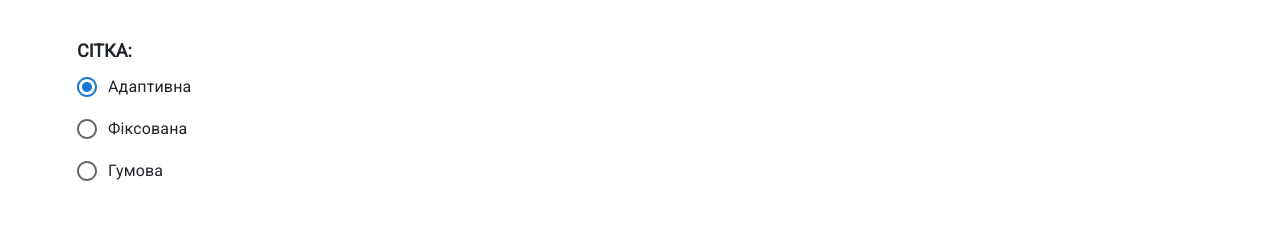
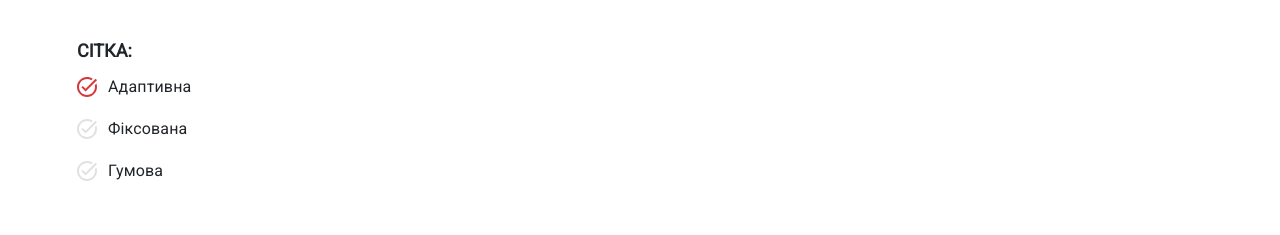
Before and after one commit to xSemuel/project-nerds, a React (Create React App) app: page /store in a window 1280 px wide. Shown: the part 496-731 px from the top of the page. Built offline with nearby package versions, Linux system fonts and the light colour scheme.

Commit message:
feat: added icon for RadioButtonGroup component

```diff
--- a/src/components/radio-group/RadioButtonGroup.jsx
+++ b/src/components/radio-group/RadioButtonGroup.jsx
@@ -1,23 +1,13 @@
 /** @jsxImportSource @emotion/react */
 import { Radio, RadioGroup, FormControlLabel, FormControl, Typography } from '@mui/material';
 import { css } from '@emotion/react'
-import radioButtonOn from './img/radio-on.svg';
-import radioButtonOff from './img/radio-off.svg';
+import TaskAltOutlinedIcon from '@mui/icons-material/TaskAltOutlined';
 
 const titleFilterCost = css`
   font-weight: 700;
   font-size: 18px;
   line-height: 30px;
   text-transform: uppercase;
-`
-
-const radioButtonStyle = css`
-      color: #444444;
-      border: 5px;
-      background-image: url(./img/radio-on.svg)
-      .checked: {
-        color: green;
-      }
 `
 
 export const RadioButtonGroup = (props) => {
@@ -40,7 +30,7 @@ export const RadioButtonGroup = (props) => {
         >
 
         {options.map(({ text, valueNetwork }) =>
-          <FormControlLabel key={valueNetwork} value={valueNetwork} control={<Radio/>} label={text} />
+          <FormControlLabel key={valueNetwork} value={valueNetwork} control={<Radio icon={<TaskAltOutlinedIcon sx={{ color: '#e1e1e1'}} />} checkedIcon={<TaskAltOutlinedIcon sx={{color: '#d7373b'}} />}    />} label={text} />
         )}
 
       </RadioGroup>
```
